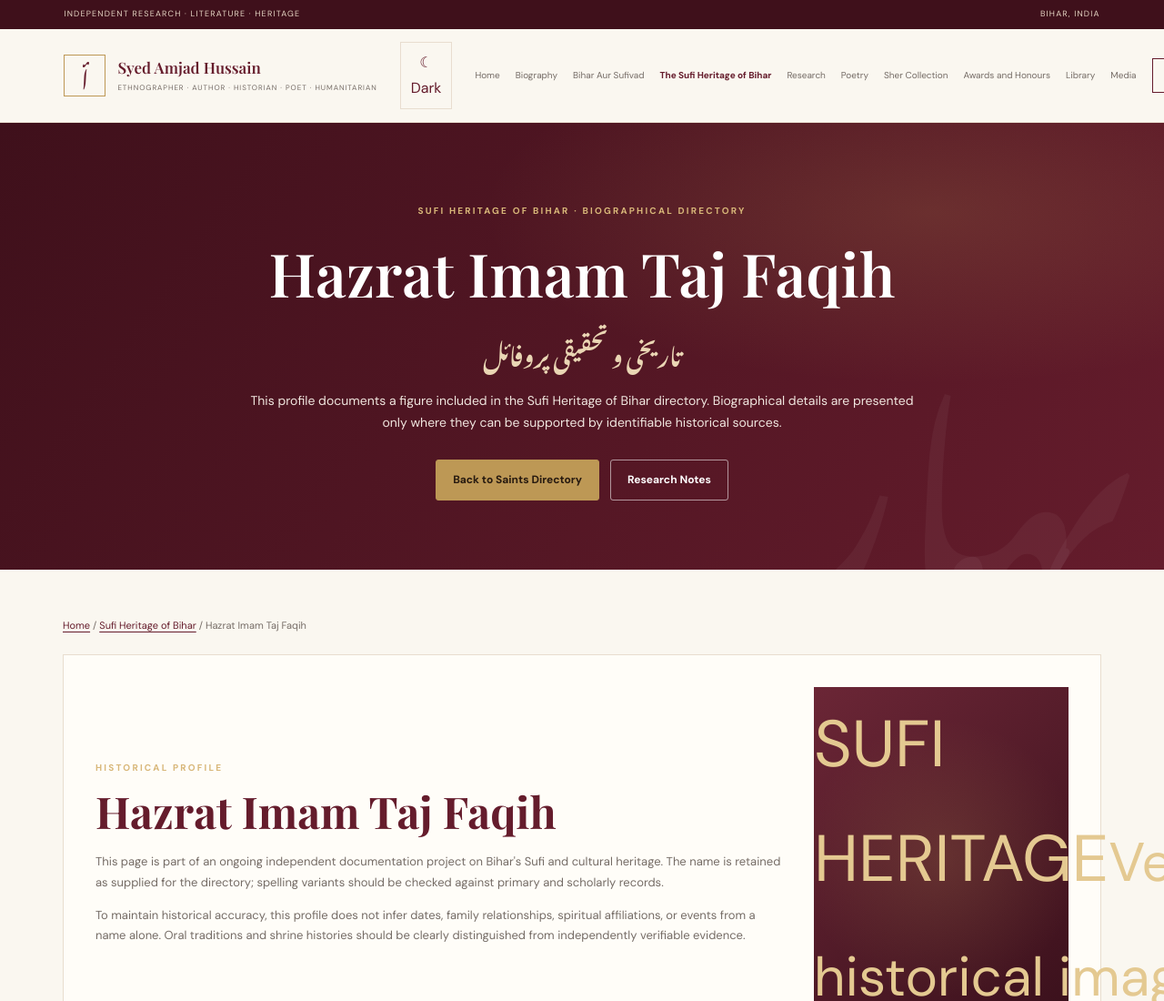
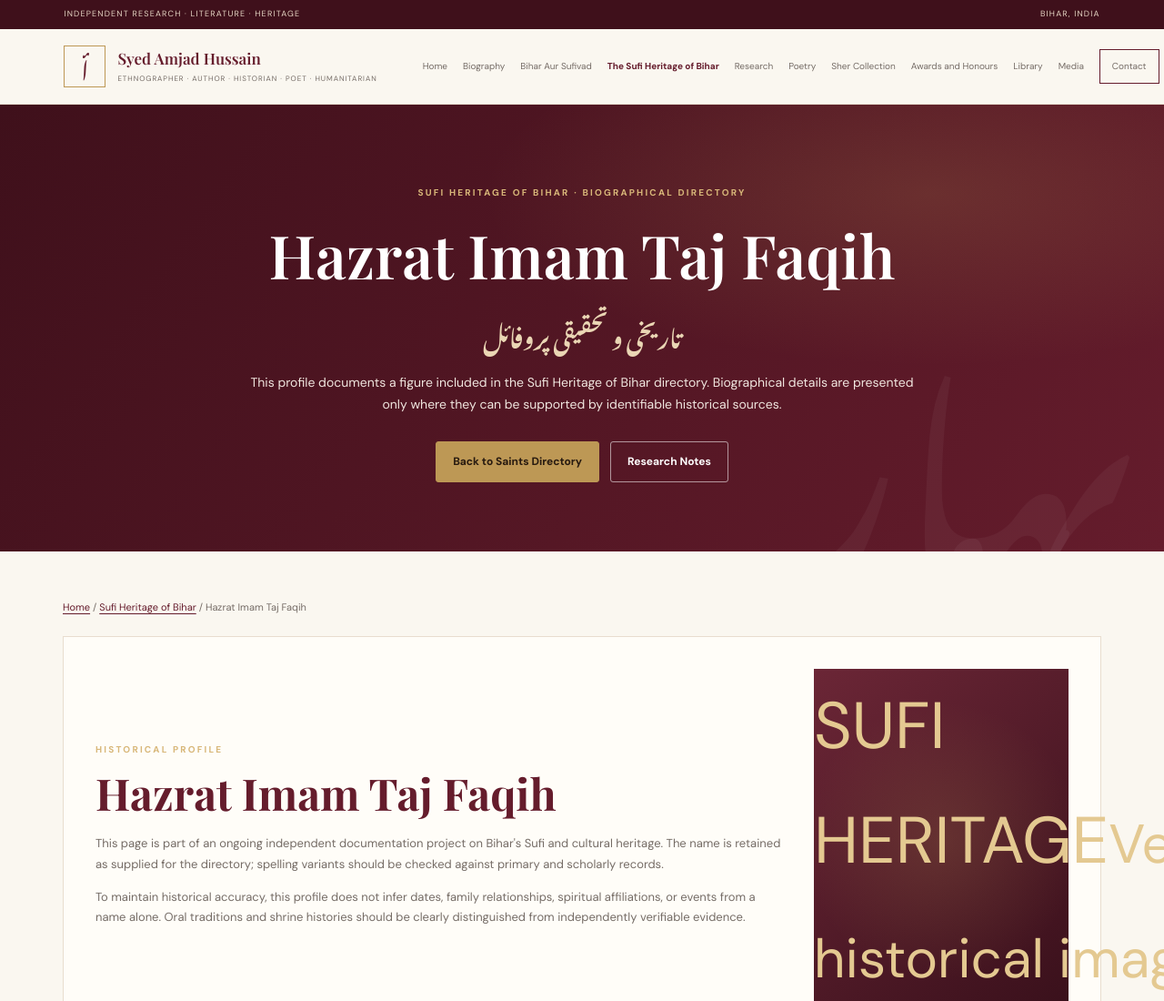
Before and after one commit to amjadhussainrsmp-byte/Syed-Amjad-Hussain-website, a plain HTML site: page saints/imam-taj-faqih.html in a window 1280 px wide. Shown: the top 1100 px of the page at 91% size. Drawn offline with nearby package versions, Linux system fonts and the light colour scheme; a script that the page names is missing; a web font is replaced by a local one.

Commit message:
Remove dark theme button from header

```diff
--- a/saints/imam-taj-faqih.html
+++ b/saints/imam-taj-faqih.html
@@ -15,7 +15,7 @@
     <span class="brand-text"><strong>Syed Amjad Hussain</strong><small>Ethnographer · Author · Historian · Poet · Humanitarian</small></span>
   </a>
   <div class="header-actions">
-    <button class="theme-toggle" id="themeToggle" type="button">☾ Dark</button>
+
     <button class="menu-toggle" id="menuToggle" aria-label="Open navigation menu" aria-expanded="false" aria-controls="mainNav" type="button">☰ Menu</button>
   </div>
   <nav id="mainNav" aria-label="Main navigation">
```
